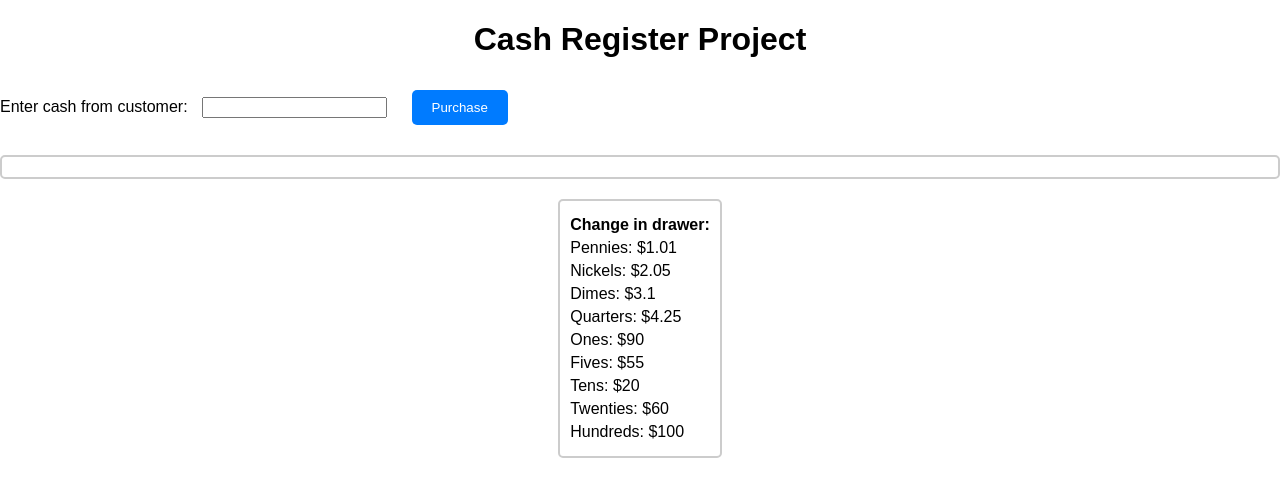
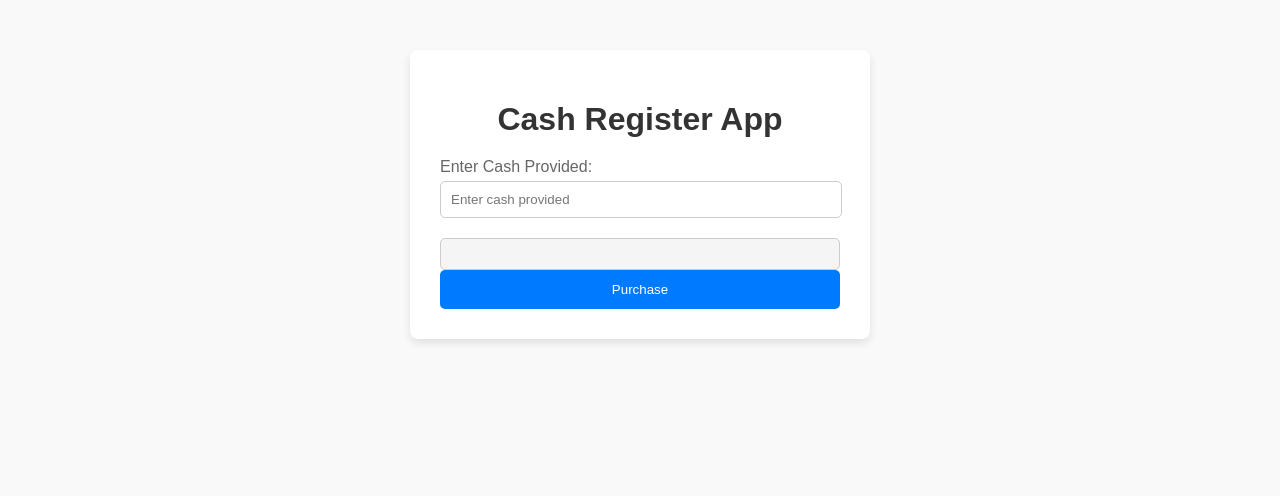
Before and after one commit to ibrahimdevop21/freeCodeCamp, a plain HTML site: page cashRegister-capstone/index.html in a window 1280 px wide. Drawn offline with Linux system fonts and the light colour scheme.

Commit message:
html and css hot fixes

```diff
--- a/cashRegister-capstone/index.html
+++ b/cashRegister-capstone/index.html
@@ -3,28 +3,18 @@
   <head>
     <meta charset="UTF-8" />
     <meta name="viewport" content="width=device-width, initial-scale=1.0" />
+    <title>Cash Register App</title>
     <link rel="stylesheet" href="styles.css" />
-    <title>Cash Register Project</title>
   </head>
   <body>
-    <h1 class="title">Cash Register Project</h1>
-    <label for="cash">Enter cash from customer:</label>
-    <input type="text" id="cash" />
-    <button id="purchase-btn">Purchase</button>
-    <div id="change-due" class="cxScreen"></div>
-    <div class="empScreen">
-      <div id="cash-drawer-display" class="cash-drawer-display">
-        <p><strong>Change in drawer:</strong></p>
-        <p>Pennies: <span id="pennies">$1.01</span></p>
-        <p>Nickels: <span id="nickels">$2.05</span></p>
-        <p>Dimes: <span id="dimes">$3.1</span></p>
-        <p>Quarters: <span id="quarters">$4.25</span></p>
-        <p>Ones: <span id="ones">$90</span></p>
-        <p>Fives: <span id="fives">$55</span></p>
-        <p>Tens: <span id="tens">$20</span></p>
-        <p>Twenties: <span id="twenties">$60</span></p>
-        <p>Hundreds: <span id="hundreds">$100</span></p>
+    <div class="container">
+      <h1>Cash Register App</h1>
+      <div class="input-group">
+        <label for="cash">Enter Cash Provided:</label>
+        <input type="number" id="cash" placeholder="Enter cash provided" />
       </div>
+      <div id="change-due" class="change-result"></div>
+      <button id="purchase-btn" class="btn">Purchase</button>
     </div>
     <script src="script.js"></script>
   </body>
--- a/cashRegister-capstone/styles.css
+++ b/cashRegister-capstone/styles.css
@@ -1,55 +1,62 @@
 body {
   font-family: Arial, sans-serif;
+  background-color: #f9f9f9;
   margin: 0;
   padding: 0;
 }
 
-.title {
-  text-align: center;
+.container {
+  max-width: 400px;
+  margin: 50px auto;
+  padding: 30px;
+  border-radius: 8px;
+  background-color: #fff;
+  box-shadow: 0 4px 8px rgba(0, 0, 0, 0.1);
 }
 
-.empScreen {
-  display: flex;
-  justify-content: center;
-  margin-top: 20px;
+h1 {
+  text-align: center;
+  color: #333;
+  margin-bottom: 20px;
 }
 
-.cash-drawer-display {
-  border: 2px solid #ccc;
+.input-group {
+  margin-bottom: 20px;
+}
+
+.input-group label {
+  display: block;
+  margin-bottom: 5px;
+  color: #666;
+}
+
+.input-group input {
+  width: calc(100% - 20px);
   padding: 10px;
+  border: 1px solid #ccc;
   border-radius: 5px;
 }
 
-.cash-drawer-display p {
-  margin: 5px 0;
-}
-
-#change-due {
-  text-align: center;
-  margin-top: 20px;
-  font-weight: bold;
-}
-
-#cash,
-#purchase-btn {
-  margin: 10px;
-}
-
-#purchase-btn {
-  padding: 10px 20px;
+.btn {
+  display: block;
+  width: 100%;
+  padding: 12px;
   background-color: #007bff;
   color: #fff;
   border: none;
   border-radius: 5px;
   cursor: pointer;
+  transition: background-color 0.3s ease;
 }
 
-#purchase-btn:hover {
+.btn:hover {
   background-color: #0056b3;
 }
 
-.cxScreen {
-  border: 2px solid #ccc;
-  padding: 10px;
+.change-result {
+  padding: 15px;
+  background-color: #f5f5f5;
+  border: 1px solid #ccc;
   border-radius: 5px;
+  font-size: 16px;
 }
```
